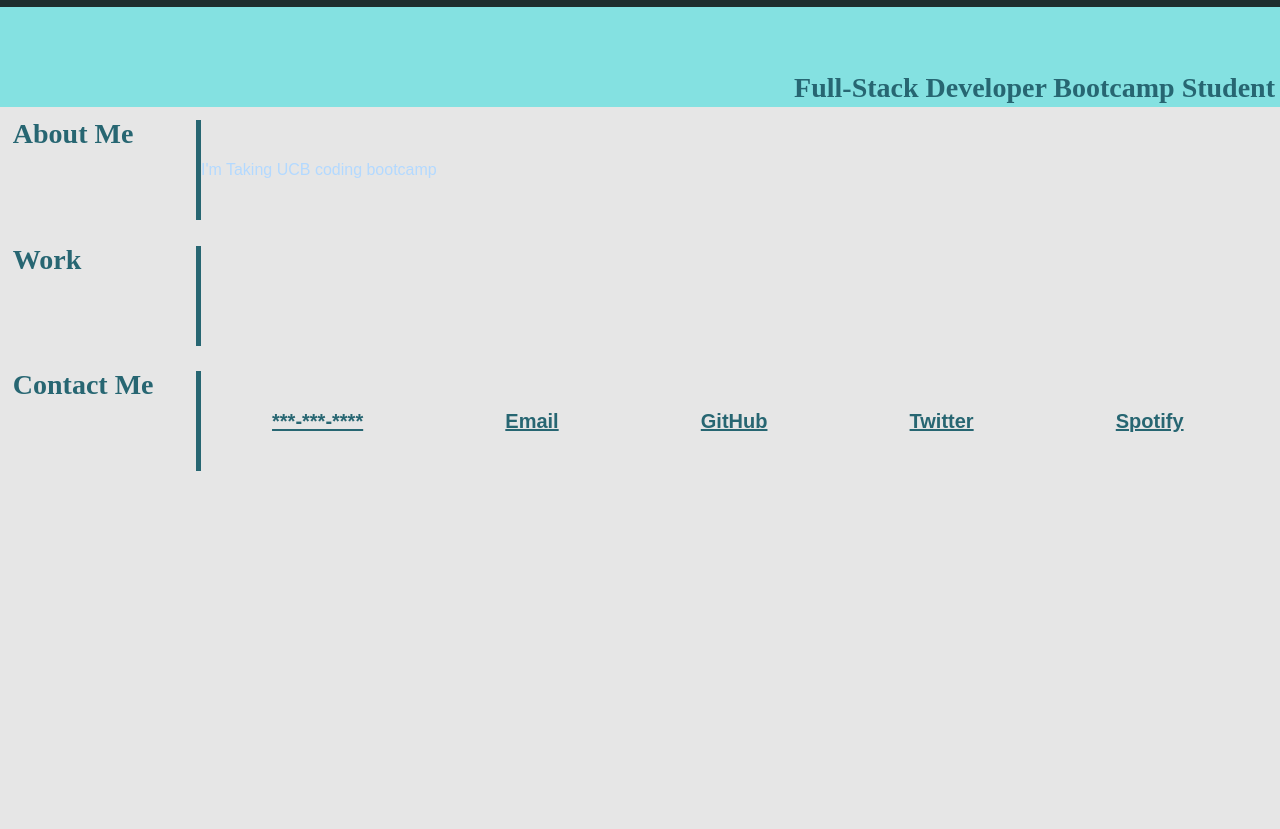
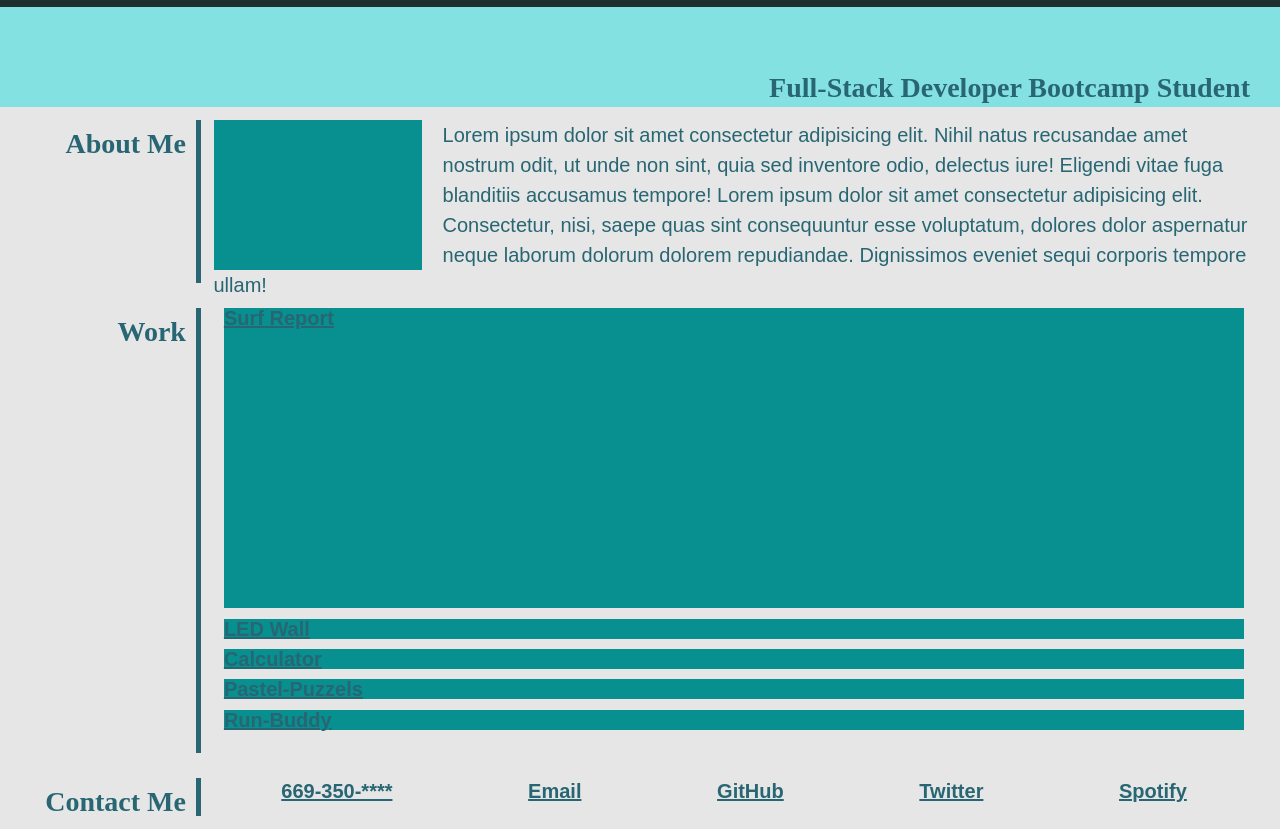
Before and after one commit to vantam8300/challenge2, a plain HTML site: page index.html in a window 1280 px wide. Shown: the part 76-905 px from the top of the page. Before the commit the page ends 800 px from the top, so only its background shows below. Drawn offline with Linux system fonts and the light colour scheme.

Commit message:
added and modified Contact section in html and css files

```diff
--- a/assets/style/style.css
+++ b/assets/style/style.css
@@ -1,24 +1,32 @@
+:root {
+    --background_color: #84e1e1;
+    --subheading_tex_color: #276672;
+    --header-color: #1f2e2e;
+}
+
 header {
     display: flex;
-    background-color: #1f2e2e;
+    flex-wrap: wrap;
+    background-color: var(--header-color);
     justify-content: space-between;
-    color: #1f2e2e;
+    color: var(--header-color);
     align-items: center;
 }
 
 body {
     background-color: #e6e6e6;
 }
+
 h1 {
     padding-left: 3%;
-    background-color: #84e1e1;
+    background-color: var(--background_color);
     margin: 2% 0px 2%;
     font-size: 200%;
     font-family: serif;
 }
 
 nav {
-    padding-right: 3%;
+    padding-right: 1%;
 }
 
 nav ul {
@@ -31,8 +39,8 @@ nav li {
     padding: 0px 20px;
 }
 
-a {
-    color: #276672;
+header a {
+    color: var(--background_color);
     font-weight: bolder;
     font-size: 20px;
 }
@@ -40,54 +48,111 @@ a {
 #title{
     position: relative;
     margin: 0px;
-    background-color: #84e1e1;
+    background-color: var(--background_color);
     min-height: 100px;
 }
 
 h2 {
-    color: #276672;
+    color: var(--subheading_tex_color);
     font-size: 175%;
     font-family: serif;
 }
 #title h2 {
     position: absolute;
     bottom: 5px;
-    right: 5px;;
+    right: 30px;
+}
+
+img {
+    float: left;
+    width: 20%;
+    height: 100%;
+    margin-right: 2%;
+
 }
 
 section {
     display: flex;
     justify-content: space-between;
-    align-items: center;
     padding: 1%;
+    flex-wrap: wrap;
 }
 
 section p {
-    color: #b3d9ff;
+    line-height: 1.5;
+    font-size: 20px;
+    color: var(--subheading_tex_color);
 }
 
 aside {
-    min-height: 100px;
+    display: flex;
+    justify-content: end;
+    padding: 10px 10px 0 0;
     width: 15%;
-    display: flex;
-    border-right: 5px solid #276672;
+    border-right: 5px solid var(--subheading_tex_color);
 }
 
 
-aside h2 {
-}
-
 article {
+    display: flex;
+    flex-wrap: wrap;
     width: 85%;
-    padding-right: 1%;
+    padding: 0 1% 1% 1%;
 }
 
 article ul {
     display: flex;
+    flex-wrap: wrap;
     justify-content: space-around;
-    min-width: 300px;
+    align-items: center;
+    width: 100%;
 }
 
-article li {
-    padding: 0px 40px;
+/* applications */
+
+section a {
+    color: var(--subheading_tex_color);
+    font-weight: bolder;
+    font-size: 20px;
 }
+
+.applications {
+    display: flex;
+    flex-wrap: wrap;
+    flex-direction: column;
+}
+
+.applications div {
+    margin: 0 1% 1% 1%;
+}
+
+
+.surf-report {
+    background-image: url(../images/title-background-image.png);
+    min-height: 300px;
+
+}
+
+.LED-wall {
+
+    background-image: url(../images/title-background-image.png);
+
+}
+
+.calculator {
+
+    background-image: url(../images/title-background-image.png);
+
+}
+
+.pastel-puzzels {
+
+    background-image: url(../images/title-background-image.png);
+
+}
+
+.run-buddy {
+
+    background-image: url(../images/title-background-image.png);
+
+}
--- a/index.html
+++ b/index.html
@@ -28,11 +28,20 @@
         <section id="about-me">
             <aside>
                 <h2>About Me </h2>
+
             </aside>
             <article>
                 <p>
-                    I'm Taking UCB coding bootcamp
-                </p>
+                    <img src="assets/images/title-background-image.png" alt="">
+                    Lorem ipsum dolor sit amet consectetur adipisicing elit. Nihil
+                    natus recusandae amet nostrum odit, ut unde non sint, quia sed
+                    inventore odio, delectus iure! Eligendi vitae fuga blanditiis
+                    accusamus tempore! Lorem ipsum dolor sit amet consectetur
+                    adipisicing elit. Consectetur, nisi, saepe quas sint consequuntur
+                    esse voluptatum, dolores dolor aspernatur neque laborum dolorum
+                    dolorem repudiandae. Dignissimos eveniet sequi corporis tempore
+                    ullam!
+                  </p>
             </article>
         </section>
 
@@ -40,6 +49,23 @@
             <aside>
                 <h2>Work</h2>
             </aside>
+            <article class="applications">
+                <div class="surf-report">
+                    <a href="">Surf Report</a>
+                </div>
+                <div class="LED-wall">
+                    <a href="">LED Wall</a>
+                </div>
+                <div class="calculator">
+                    <a href="">Calculator</a>
+                </div>
+                <div class="pastel-puzzels">
+                    <a href="">Pastel-Puzzels</a>
+                </div>
+                <div class="run-buddy">
+                    <a href="">Run-Buddy</a>
+                </div>
+            </article>
         </section>
 
         <section id="contact">
@@ -48,7 +74,7 @@
             </aside>
             <article>
                 <ul>
-                    <li><a href="#">***-***-****</a></li>
+                    <li><a href="#">669-350-****</a></li>
                     <li><a href="#">Email</a></li>
                     <li><a href="#">GitHub</a></li>
                     <li><a href="#">Twitter</a></li>
```
